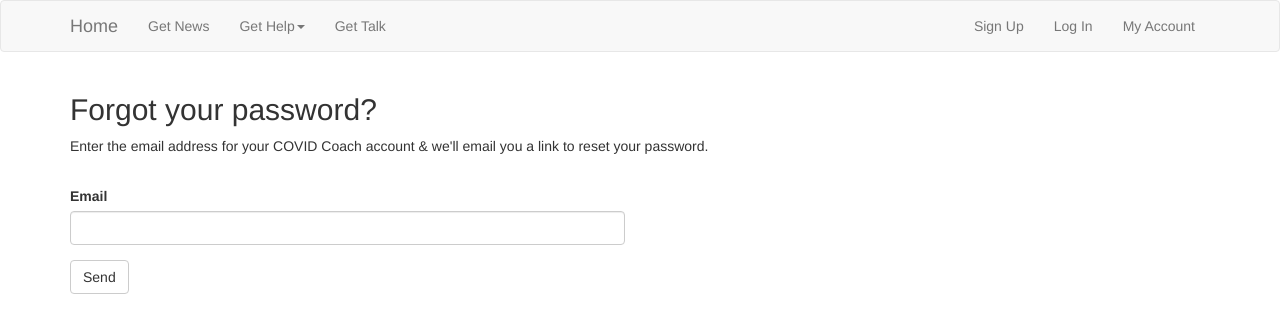
After one commit to crescents720/Team03-COVIDCoach, a Flask app: page /send_password_reset_request in a window 1280 px wide. The commit adds this page. Shown: the top 333 px of the page. Run offline with Flask 2, Linux system fonts and the light colour scheme; some libraries are stand-ins or nearby versions.

Commit message:
add reset pwd html

```diff
--- a/app/forms.py
+++ b/app/forms.py
@@ -30,3 +30,14 @@ class LoginForm(FlaskForm):
     password = PasswordField('password', validators=[DataRequired(), Length(min=8, max=20)])
     remember = BooleanField('Remember My Account')
     submit = SubmitField('Sign In')
+
+
+class PasswordRestRequestForm(FlaskForm):
+
+    email = StringField('Email', validators=[DataRequired(), Email()])
+    submit = SubmitField('Send')
+
+    def validate_email(self, email):
+        user = User.query.filter_by(email=email.data).first()
+        if not user:
+            raise ValidationError('This email has not account linked.')
--- a/app/routes.py
+++ b/app/routes.py
@@ -2,12 +2,13 @@ from flask import render_template, flash, redirect, url_for, request
 from flask_login import login_user, login_required, current_user, logout_user
 
 from app import app, bcrypt, db
-from app.forms import RegisterForm, LoginForm
+from app.forms import RegisterForm, LoginForm, PasswordRestRequestForm
 from app.models import User
 
 from app.helperFunctions import get_news_list
 from app.helperFunctions import get_stats_list
 import sqlite3
+
 
 @app.route('/')
 def index():
@@ -17,8 +18,10 @@ def index():
     usa_dict = listOf2[1]
     return render_template('index.html', world=world_dict, usa=usa_dict, title=title)
 
+
 @app.route('/register', methods=['GET', 'POST'])
 def register():
+    title = 'COVID Coach Account Registration'
     if current_user.is_authenticated:
         return redirect(url_for('index'))
     form = RegisterForm()
@@ -30,8 +33,8 @@ def register():
         db.session.add(user)
         db.session.commit()
         flash('Registration Success', category='success')
-        return redirect(url_for('index'))
-    return render_template('register.html', form=form)
+        return redirect(url_for('login'))
+    return render_template('register.html', form=form, title=title)
 
 
 @app.route('/news')
@@ -39,6 +42,7 @@ def news_page():
     title = 'COVID Coach Get News'
     news_list = get_news_list()
     return render_template('news.html', context=news_list, title=title)
+
 
 @app.route('/news_detail/<key>')
 def news_detail_page(key):
@@ -55,13 +59,16 @@ def instruction_page():
     title = 'COVID Coach Get Help'
     return render_template('help.html', title=title)
 
+
 @app.route('/board')
 def board_page():
     title = 'COVID Coach Message Board'
     return render_template('board.html', title=title)
 
+
 @app.route('/login', methods=['GET', 'POST'])
 def login():
+    title = 'COVID Coach Account Log In'
     if current_user.is_authenticated:
         return redirect(url_for('index'))
     form = LoginForm()
@@ -82,7 +89,8 @@ def login():
                 return redirect(next_page)
             return redirect(url_for('index'))
         flash('User not exists or password not matched', category='danger')
-    return render_template('login.html', form=form)
+    return render_template('login.html', form=form, title=title)
+
 
 @app.route('/account')
 @login_required
@@ -90,7 +98,17 @@ def user_account_page():
     title = 'COVID Coach My Account'
     return render_template('myaccount.html', title=title)
 
+
 @app.route('/logout')
 def logout():
     logout_user()
     return redirect(url_for('login'))
+
+
+@app.route('/send_password_reset_request', methods=['GET', 'POST'])
+def send_password_reset_request():
+    title = 'COVID Coach Reset Password'
+    if current_user.is_authenticated:
+        return redirect(url_for('index'))
+    form = PasswordRestRequestForm()
+    return render_template('send_password_reset_request.html', form=form, title=title)
--- /dev/null
+++ b/app/templates/send_password_reset_request.html
@@ -0,0 +1,15 @@
+{% extends 'base.html' %}
+
+{% block app_content %}
+  <h2>Forgot your password?</h2>
+  <p>Enter the email address for your COVID Coach account & we'll email you a link to reset your password.</p>
+  <br>
+  <div class="row">
+    <div class="col-md-6">
+      {% import 'bootstrap/wtf.html' as wtf %}
+      {{ wtf.quick_form(form) }}
+    </div>
+
+  </div>
+
+{% endblock %}
```
Also changed, not shown: app/templates/login.html (+9 -1 lines).
